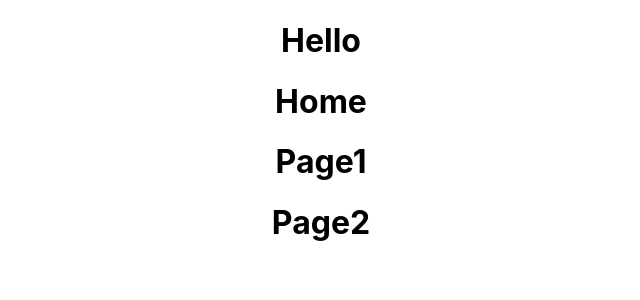
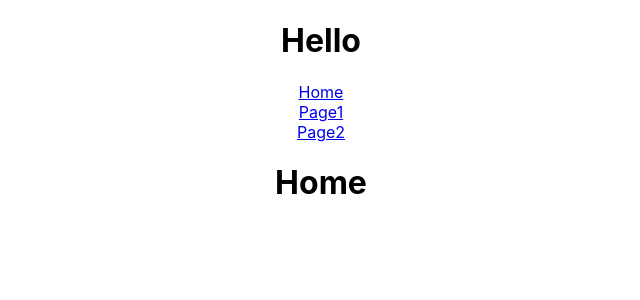
Before and after one commit to Takumikimura1899/React-practice-2021-08-01, a React (Create React App) app: page / in a window 1280 px wide. Shown: the top 300 px of the page, without its empty margins (319-959 px from the left). Built offline with nearby package versions, Linux system fonts and the light colour scheme.

Commit message:
通常のルーティング

```diff
--- a/src/App.js
+++ b/src/App.js
@@ -1,3 +1,5 @@
+import { BrowserRouter as Router, Link, Switch, Route } from 'react-router-dom';
+
 import './App.css';
 import Home from './Home';
 import Page1 from './Page1';
@@ -5,12 +7,27 @@
 
 function App() {
   return (
+    <Router>
       <div className='App'>
         <h1>Hello</h1>
+        <Link to='/'>Home</Link>
+        <br />
+        <Link to='/page1'>Page1</Link>
+        <br />
+        <Link to='/page2'>Page2</Link>
+        <Switch>
+          <Route exact path='/'>
             <Home />
+          </Route>
+          <Route path='/page1'>
             <Page1 />
+          </Route>
+          <Route path='/page2'>
             <Page2 />
+          </Route>
+        </Switch>
       </div>
+    </Router>
   );
 }
 
```
Lines whose indentation alone changed are shown as unchanged.
